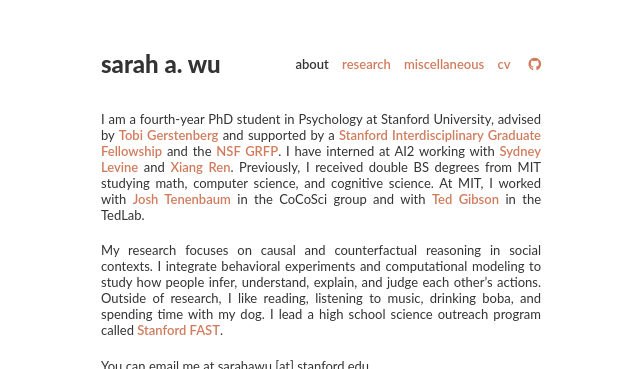
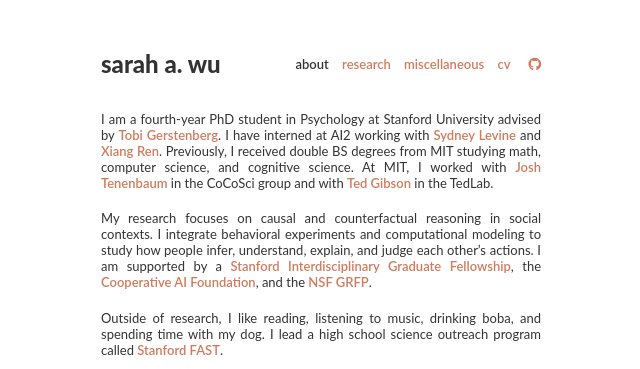
Before and after one commit to sarahawu/sarahawu.github.io, a Jekyll site: the page built from index.md, in a window 1280 px wide, cut to the strip 0-369 px from the top of the page. Shown: the whole strip, without its empty margins (319-959 px from the left). Built offline with Jekyll 4.4.1, drawn with Linux system fonts in a browser that asks for light colours; nearby versions of some CDN libraries.

Commit message:
updated about

```diff
--- a/index.md
+++ b/index.md
@@ -5,10 +5,8 @@ permalink: /
 ---
 
 {:.content-narrow .content-block}
-I am a fourth-year PhD student in Psychology at Stanford University,
-advised by [Tobi Gerstenberg](http://cicl.stanford.edu/member/tobias_gerstenberg/){:target="_blank"}
-and supported by a [Stanford Interdisciplinary Graduate Fellowship](https://vpge.stanford.edu/fellowships-funding/sigf){:target="_blank"}
-and the [NSF GRFP](https://www.nsfgrfp.org/){:target="_blank"}.
+I am a fourth-year PhD student in Psychology at Stanford University
+advised by [Tobi Gerstenberg](http://cicl.stanford.edu/member/tobias_gerstenberg/){:target="_blank"}.
 I have interned at AI2 working with [Sydney Levine](https://sites.google.com/site/sydneymlevine/) and [Xiang Ren](https://shanzhenren.github.io/).
 Previously, I received double BS degrees from MIT studying math, computer science, and cognitive science.
 At MIT, I worked with [Josh Tenenbaum](http://cocosci.mit.edu/josh){:target="_blank"} in the CoCoSci group and with [Ted Gibson](http://tedlab.mit.edu/ted.html){:target="_blank"} in the TedLab.
@@ -17,6 +15,11 @@ At MIT, I worked with [Josh Tenenbaum](http://cocosci.mit.edu/josh){:target="_bl
 My research focuses on causal and counterfactual reasoning in social contexts.
 I integrate behavioral experiments and computational modeling
 to study how people infer, understand, explain, and judge each other's actions.
+I am supported by a [Stanford Interdisciplinary Graduate Fellowship](https://vpge.stanford.edu/fellowships-funding/sigf){:target="_blank"},
+the [Cooperative AI Foundation](https://www.cooperativeai.com/foundation),
+and the [NSF GRFP](https://www.nsfgrfp.org/){:target="_blank"}.
+
+{:.content-narrow .content-block}
 Outside of research, I like reading, listening to music, drinking boba, and spending time with  my dog.
 I lead a high school science outreach program called [Stanford FAST](https://fast.stanford.edu/){:target="_blank"}.
 
```
